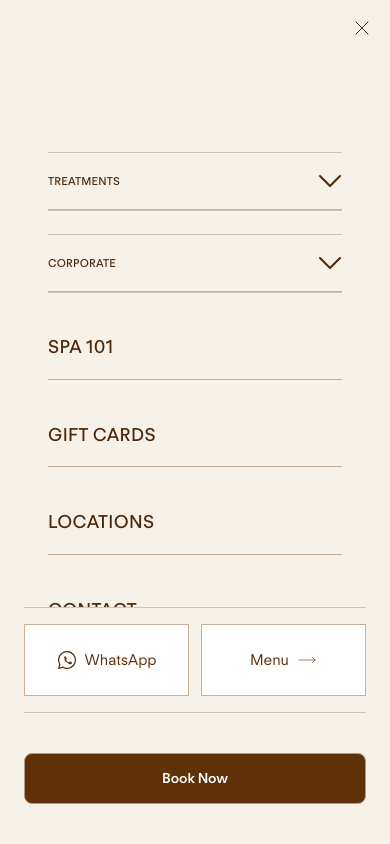
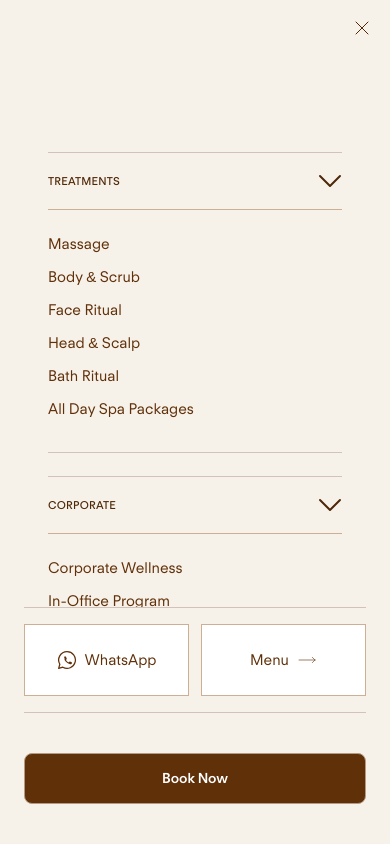
Before and after one commit to adamhavva/spa, a Next.js app: page /spa-101 in a window 390 px wide. Shown: the top 844 px of the page. Built offline with nearby package versions, Linux system fonts and the light colour scheme.

Commit message:
Mobile responsive: fix mobile menu links visibility, hero text, grid layouts

```diff
--- a/src/app/kama.css
+++ b/src/app/kama.css
@@ -604,20 +604,20 @@ video {
     padding: 1rem 0;
     border-bottom: 1px solid var(--kama-clay);
     font-size: 1.125rem;
+    cursor: pointer;
   }
 
-  .dropdown_content {
-    padding: 0.5rem 0 1rem;
-  }
-
+  /* Force dropdown content to be visible in mobile menu */
+  .dropdown_content,
   .dropdown_content-inner-2 {
-    padding: 0.75rem 0 1rem;
+    display: block !important;
+    padding: 0.75rem 0 1rem !important;
   }
 
   .mobile-menu_links-list {
-    display: flex;
-    flex-direction: column;
-    gap: 0.75rem;
+    display: flex !important;
+    flex-direction: column !important;
+    gap: 0.75rem !important;
   }
 
   .mobile-menu_links-list a {
@@ -625,6 +625,7 @@ video {
     font-size: 0.9375rem !important;
     line-height: 1.4 !important;
     text-decoration: none !important;
+    display: block !important;
   }
 
   .mobile-menu_links-list a:hover {
```
